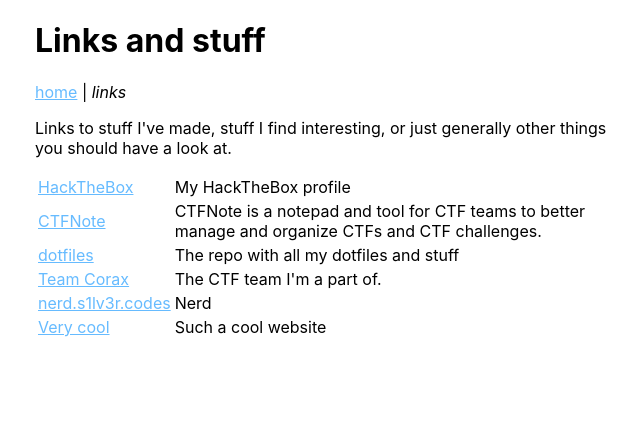
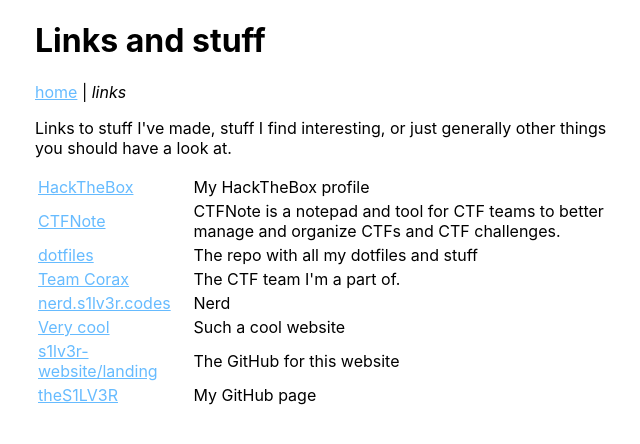
Before and after one commit to s1lv3r-website/landing, a Jekyll site: the page built from src/links.html, in a window 1280 px wide. Shown: the top 444 px of the page, without its empty margins (305-945 px from the left). Built offline with Jekyll 4.4.1, drawn with Linux system fonts in a browser that asks for light colours.

Commit message:
add github links
Add link to the github page for the website and to my personal github

```diff
--- a/src/links.html
+++ b/src/links.html
@@ -71,4 +71,16 @@
     </td>
     <td>Such a cool website</td>
   </tr>
+  <tr>
+    <td>
+      <a href="https://github.com/s1lv3r-website/landing">s1lv3r-website/landing</a>
+    </td>
+    <td>The GitHub for this website</td>
+  </tr>
+  <tr>
+    <td>
+      <a href="https://github.com/theS1LV3R">theS1LV3R</a>
+    </td>
+    <td>My GitHub page</td>
+  </tr>
 </table>
```
